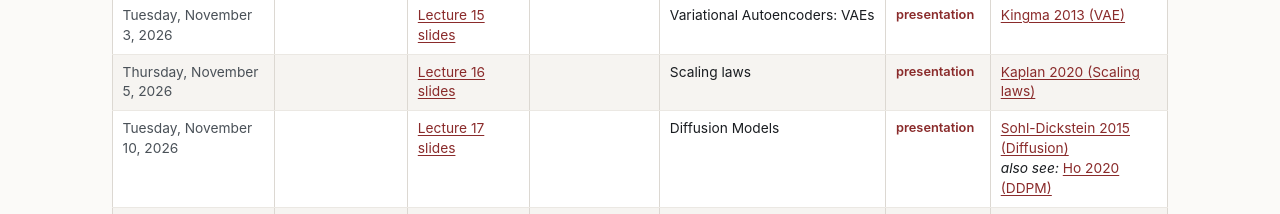
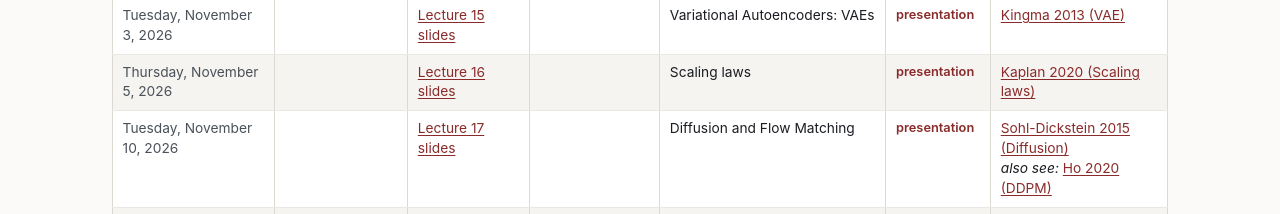
Before and after one commit to davidbau/cs7150web, a plain HTML site: page public/2026-Fall/index.html in a window 1280 px wide. Shown: the part 3584-3798 px from the top of the page. Drawn offline with Linux system fonts and the light colour scheme.

Commit message:
Rename Nov 10 topic to Diffusion and Flow Matching
Co-Authored-By: Claude Sonnet 5.5 <noreply@anthropic.com>

```diff
--- a/public/2026-Fall/index.html
+++ b/public/2026-Fall/index.html
@@ -234,7 +234,7 @@
 <td></td>
 <td><a href="https://drive.google.com/file/d/1F_IOFiyE3GXyjNa0E-MAdX-6lsAfJ9YJ/view" target="_blank" rel="noreferrer noopener"><span>Lecture 17 slides</span></a></td>
 <td></td>
-<td>Diffusion Models</td>
+<td>Diffusion and Flow Matching</td>
 <td>presentation</td>
 <td><a href="https://papers.baulab.info/papers/Sohl-Dickstein-2015.pdf" target="_blank" rel="noreferrer noopener"><span>Sohl-Dickstein 2015 (Diffusion)</span></a><br />
 <em>also see:</em> <a href="https://papers.baulab.info/papers/Ho-2020.pdf" target="_blank" rel="noreferrer noopener"><span>Ho 2020 (DDPM)</span></a></td>
```
